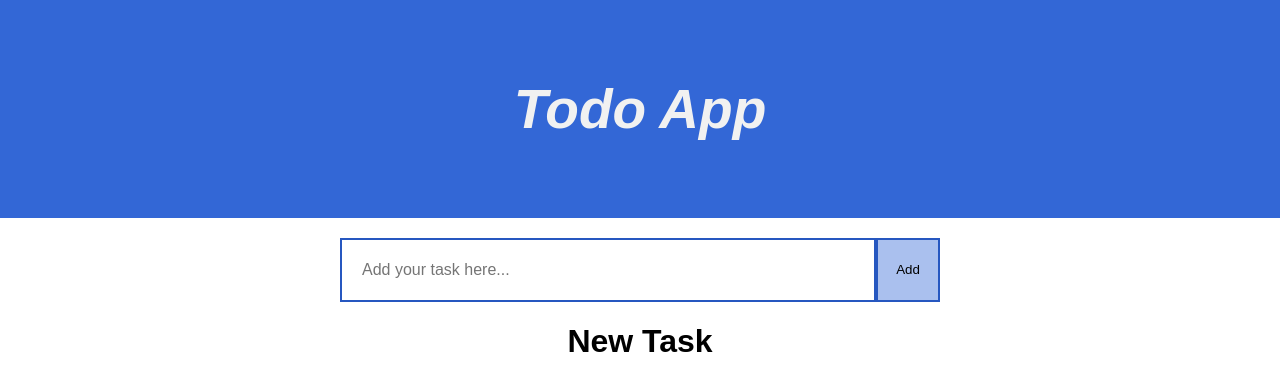
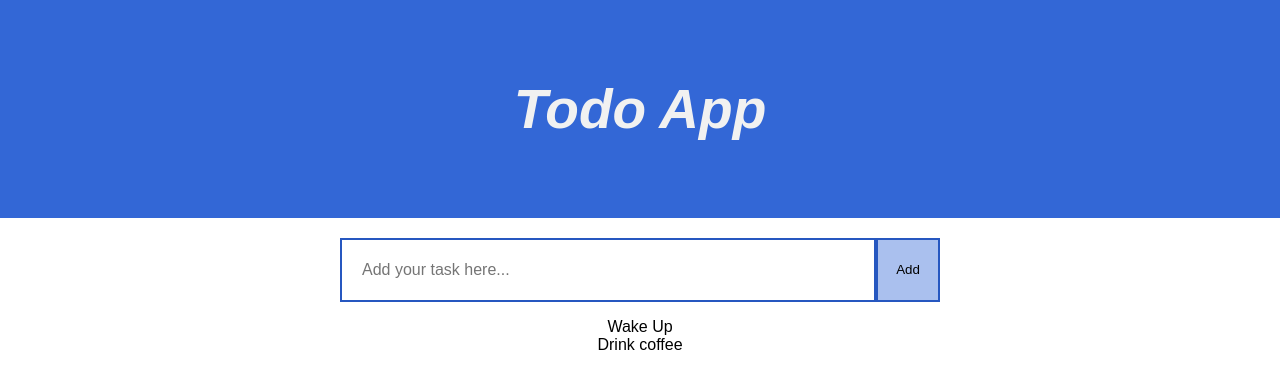
Before and after one commit to coatceatl/todo-app, a React (Create React App) app: page / in a window 1280 px wide. Shown: the top 390 px of the page. Built offline with nearby package versions, Linux system fonts and the light colour scheme.

Commit message:
added list of todo tasks

```diff
--- a/src/App.js
+++ b/src/App.js
@@ -1,8 +1,7 @@
 import React, { Component } from 'react';
 import Header from './components/Header.jsx';
-//import TodoList from './components/TodoList.jsx';
+import TodoList from './components/TodoList.jsx';
 import TodoForm from './components/TodoForm.jsx';
-import Task from './components/Task.jsx';
 import './App.css';
 
 class App extends Component {
@@ -12,7 +11,7 @@ class App extends Component {
         <Header />
         <div className='todo-wrapper'>
           <TodoForm />
-          <Task />
+          <TodoList />
         </div>
       </div>
     );
--- a/src/components/Task.jsx
+++ b/src/components/Task.jsx
@@ -2,8 +2,10 @@ import React, { Component } from 'react';
 
 class Task extends Component {
   render() {
-    return(
-      <h1>New Task</h1>
+    return (
+      <div className = 'task'>
+        {this.props.todo.value}
+      </div>
     );
   }
 }
--- a/src/components/TodoForm.jsx
+++ b/src/components/TodoForm.jsx
@@ -5,41 +5,34 @@ class TodoForm extends Component {
   constructor(props) {
     super(props);
     this.state={
-      text: [],
+      todo: [],
     }
 
     this.handleChange = this.handleChange.bind(this);
   }
 
   handleChange(e) {
-    this.setState({ text: e.target.value });
-    console.log(this.state.text);
-  }
-
-  addTodo(text) {
-    console.log(text);
-    this.props.addTodo(text);
-    this.setState({text: ''})
+    this.setState({ todo: e.target.value });
   }
 
   render() {
-    const text = this.state.text;
+    const todo = this.state.todo;
     return (
       <div>
         <form className='form-todo'>
           <input
             type='text'
             className='textInput'
-            value={this.state.text}
+            value={this.state.todo}
             placeholder='Add your task here...'
-            onChange={text => this.handleChange(text)}
+            onChange={todo => this.handleChange(todo)}
           />
          <span>
-           <button className='btn-todo' onClick={() => this.addTodo(this.text)}>Add</button>
+           <button className='btn-todo' onClick={() => this.addTodo(this.todo)}>Add</button>
           </span>
         </form>
         <div>
-          <p>{text}</p>
+          <p>{todo}</p>
         </div>
       </div>
     )
--- a/src/components/TodoList.jsx
+++ b/src/components/TodoList.jsx
@@ -1,13 +1,26 @@
 import React, { Component } from 'react';
+import Task from './Task.jsx';
 
 class TodoList extends Component {
+
+  state = {
+    todos: [
+      { value: 'Wake Up' },
+      { value: 'Drink coffee' },
+    ]
+  }
+
   render() {
     return(
-      <div
-        className='todo-list'
-        onClick={this.props.deleteMethod}
-      >
-        {this.props.test}
+      <div className='todo-list'>
+      {this.state.todos.map((todo, index) => {
+        return (
+          <Task
+            key={index}
+            todo={todo}
+          />
+        )
+      })}
       </div>
     );
   }
```
